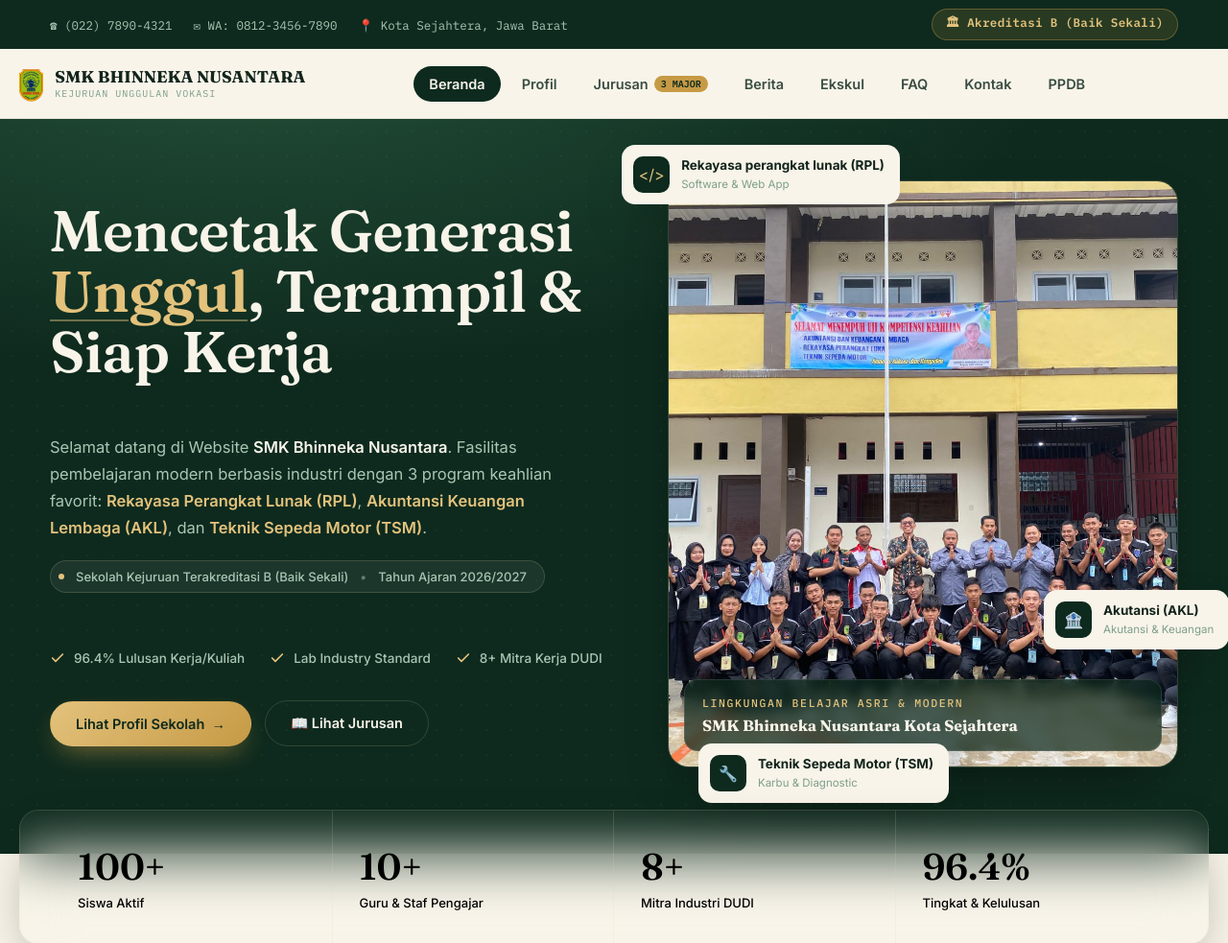
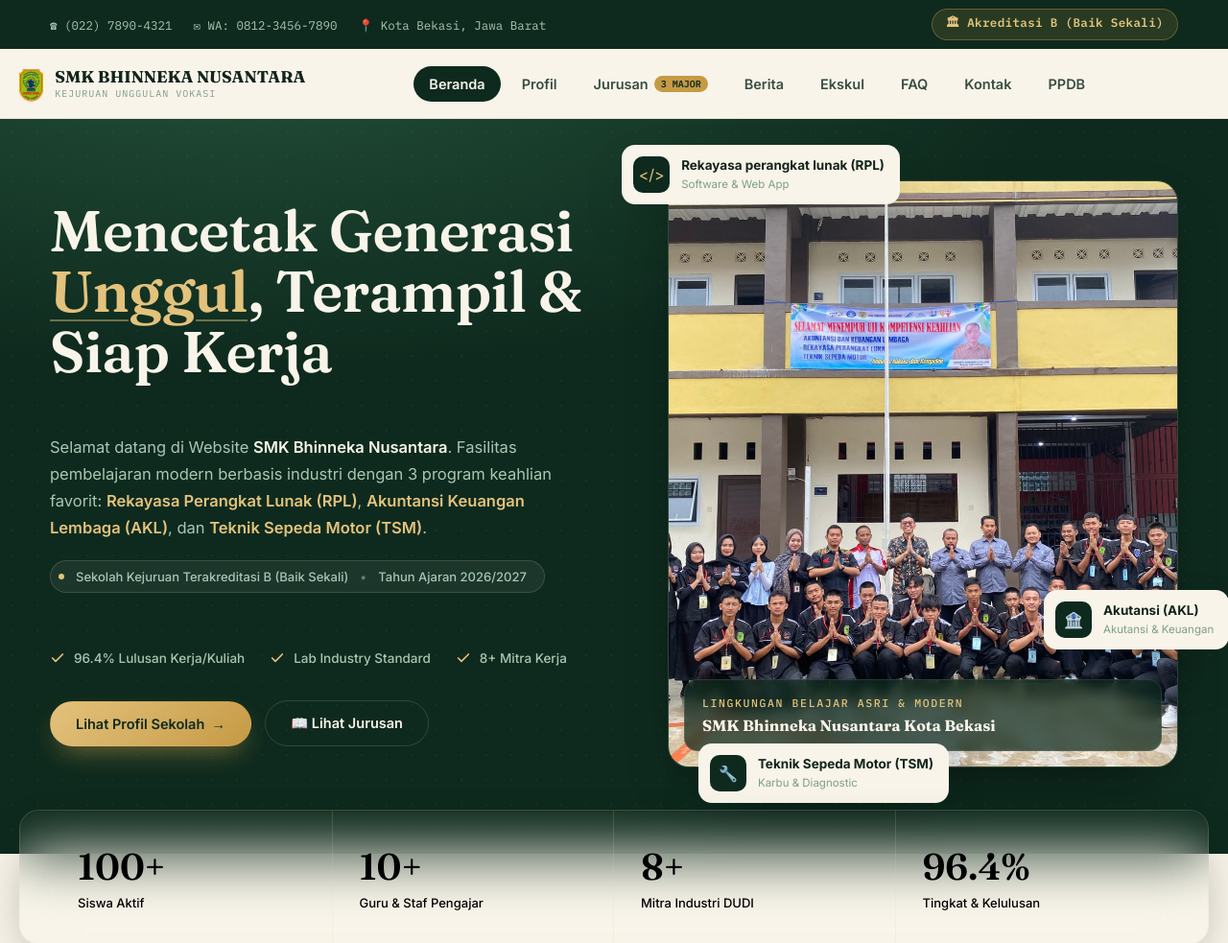
Before and after one commit to RomComEdie/web-sekolah-resmi, a PHP site: page / in a window 1280 px wide. Shown: the top 983 px of the page at 96% size. Run offline with PHP 8.4, Linux system fonts and the light colour scheme; data comes from the database, SQL or seed files in the repository.

Commit message:
update lagi

```diff
--- a/index.php
+++ b/index.php
@@ -92,7 +92,7 @@
       <div class="topbar-left">
         <span>&#9742; (022) 7890-4321</span>
         <span>&#9993; WA: 0812-3456-7890</span>
-        <span>&#128205; Kota Sejahtera, Jawa Barat</span>
+        <span>&#128205; Kota Bekasi, Jawa Barat</span>
       </div>
       <div class="badge-akreditasi">&#127963; Akreditasi B (Baik Sekali)</div>
     </div>
@@ -175,7 +175,7 @@
               </svg> Lab Industry Standard</li>
             <li><svg width="16" height="16" viewBox="0 0 24 24" fill="none">
                 <path d="M20 6L9 17l-5-5" stroke="currentColor" stroke-width="2.5" stroke-linecap="round" stroke-linejoin="round" />
-              </svg> 8+ Mitra Kerja DUDI</li>
+              </svg> 8+ Mitra Kerja</li>
           </ul>
           <div class="hero-actions">
             <a href="#profil" class="btn btn-gold">Lihat Profil Sekolah &nbsp;&rarr;</a>
@@ -189,7 +189,7 @@
             <img src="assets/images/img.jpeg" alt="Suasana belajar siswa SMK Bhinneka Nusantara">
             <div class="caption">
               <div class="eyebrow">Lingkungan Belajar Asri &amp; Modern</div>
-              <strong>SMK Bhinneka Nusantara Kota Sejahtera</strong>
+              <strong>SMK Bhinneka Nusantara Kota Bekasi</strong>
             </div>
           </div>
           <div class="float-card fc-1">
@@ -287,7 +287,7 @@
     <div class="wrap">
       <div class="section-head on-dark">
         <span class="eyebrow">Program Keahlian</span>
-        <h2>3 Jurusan &amp; Utama</h2>
+        <h2>3 Jurusan yang tersedia</h2>
         <p>Beragam program keahlian dirancang untuk membekali siswa dengan keterampilan sesuai bidang yang diminati dan kebutuhan dunia kerja.</p>
       </div>
       <div class="jurusan-grid">
```
